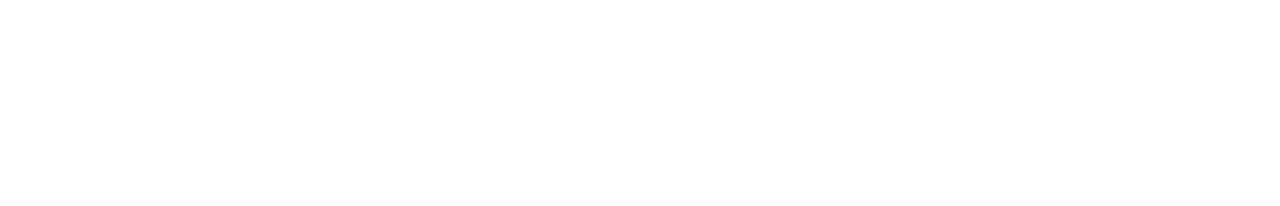
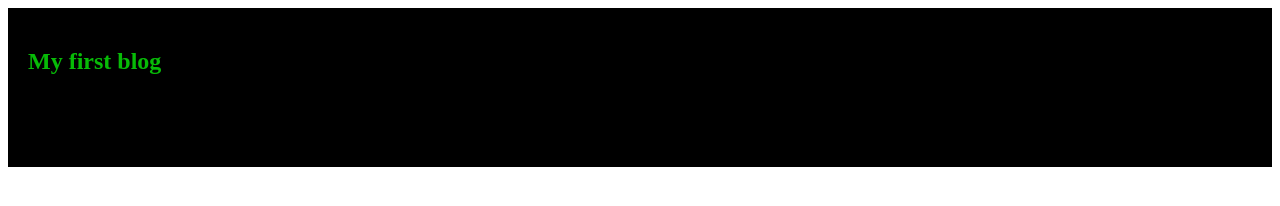
Before and after one commit to shahinalampalash/my-first-github-repo, a plain HTML site: page index.html in a window 1280 px wide. Drawn offline with Linux system fonts and the light colour scheme.

Commit message:
added the first blog

```diff
--- a/index.html
+++ b/index.html
@@ -4,8 +4,12 @@
     <meta charset="UTF-8">
     <meta name="viewport" content="width=device-width, initial-scale=1.0">
     <title>My First Ever Github repo</title>
+    <link rel="stylesheet" href="style/blog.css">
 </head>
 <body>
-
+    <div>
+    <h2>My first blog</h2>
+    <p>Lorem ipsum dolor sit, amet consectetur adipisicing elit. Blanditiis dolorem ut quam aliquid, quo autem a sit illo, incidunt eaque sint, eveniet consectetur dolorum ullam et labore accusantium ad fuga?</p>
+</div>
 </body>
 </html>
--- /dev/null
+++ b/style/blog.css
@@ -0,0 +1,7 @@
+div > h2{
+    color: rgb(7, 187, 7);
+}
+div{
+    background-color: black;
+    padding: 20px;
+}
```
